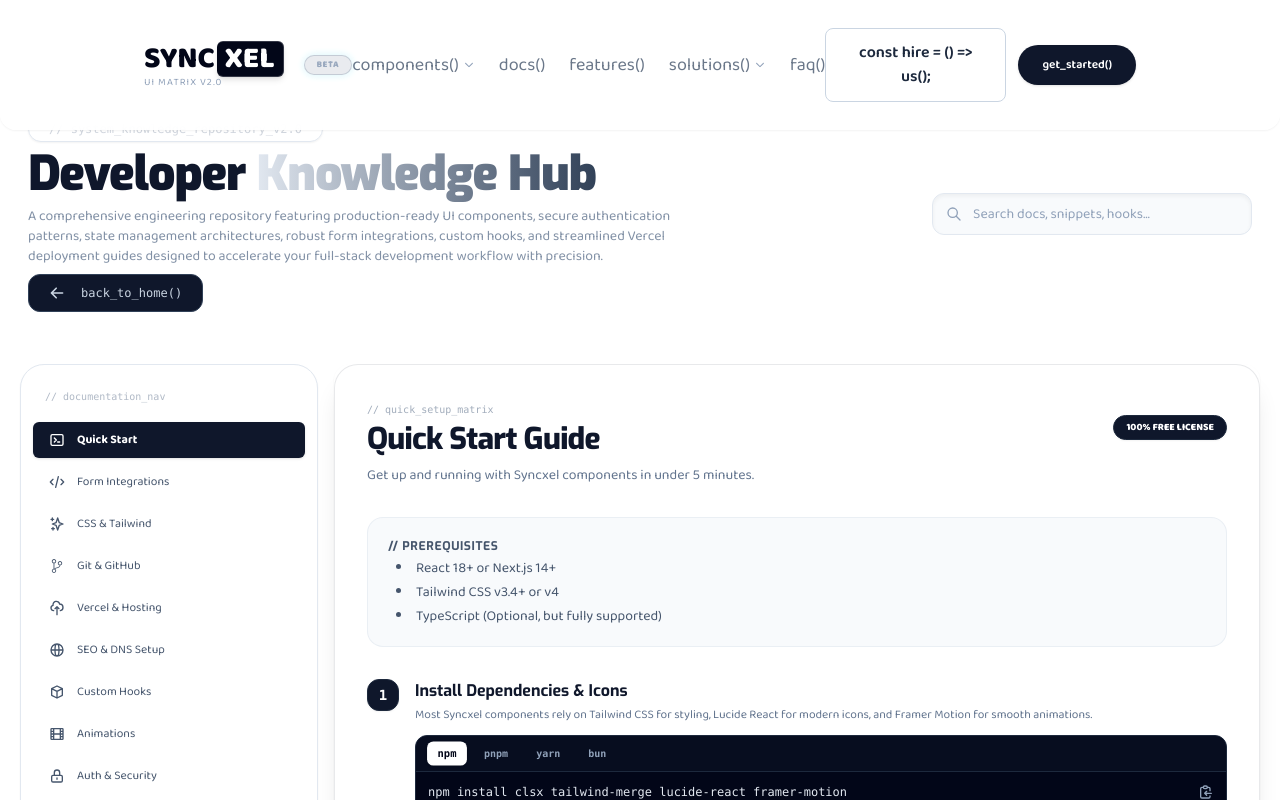
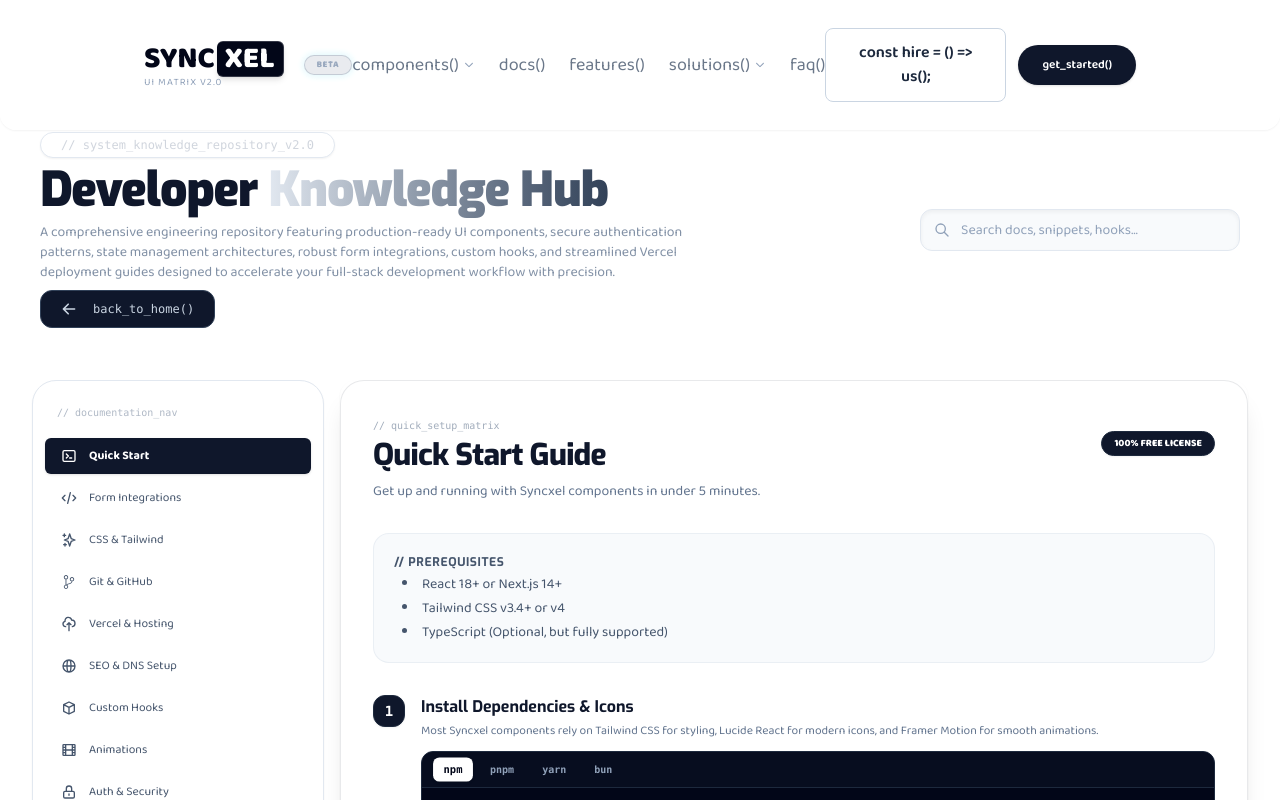
Before and after one commit to lakshan-beast/SyncXel, a React (Vite) app: page /docs in a window 1280 px wide. Shown: the top 800 px of the page. Built offline with nearby package versions, Linux system fonts and the light colour scheme.

Commit message:
feat: Update padding and margin for Documentation page layout for improved spacing

```diff
--- a/src/pages/Documentation.jsx
+++ b/src/pages/Documentation.jsx
@@ -201,7 +201,7 @@ export default function Documentation() {
   const activeIntegration = integrationsData?.[integrationSubTab] || {};
 
   return (
-    <div className="min-h-screen bg-white text-slate-900 py-0 mt-2 lg:mt-12 px-4 lg:px-5 mb-5 max-w-7xl w-full mx-auto font-baloo relative overflow-x-hidden">
+    <div className="min-h-screen bg-white text-slate-900 py-6 px-4 sm:px-6 lg:px-8 max-w-7xl mx-auto mt-2 lg:mt-10">
       <div className="relative z-10">
         <KnowledgeHubHeader
           searchQuery={searchQuery}
```
